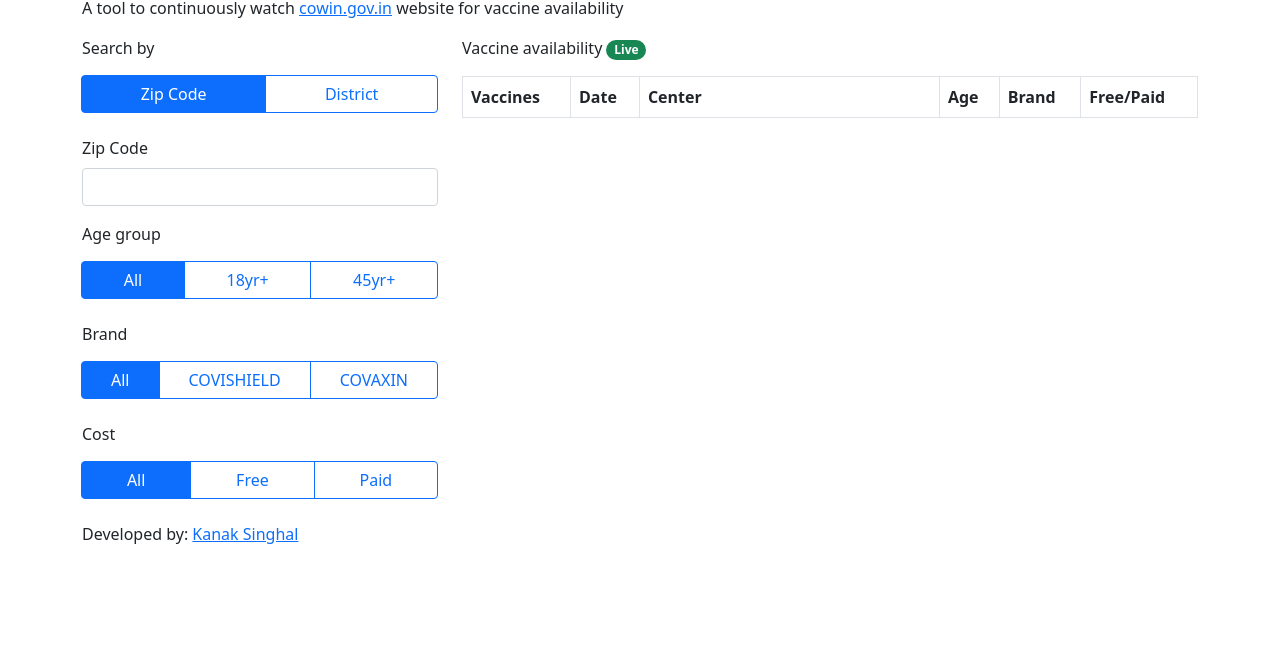
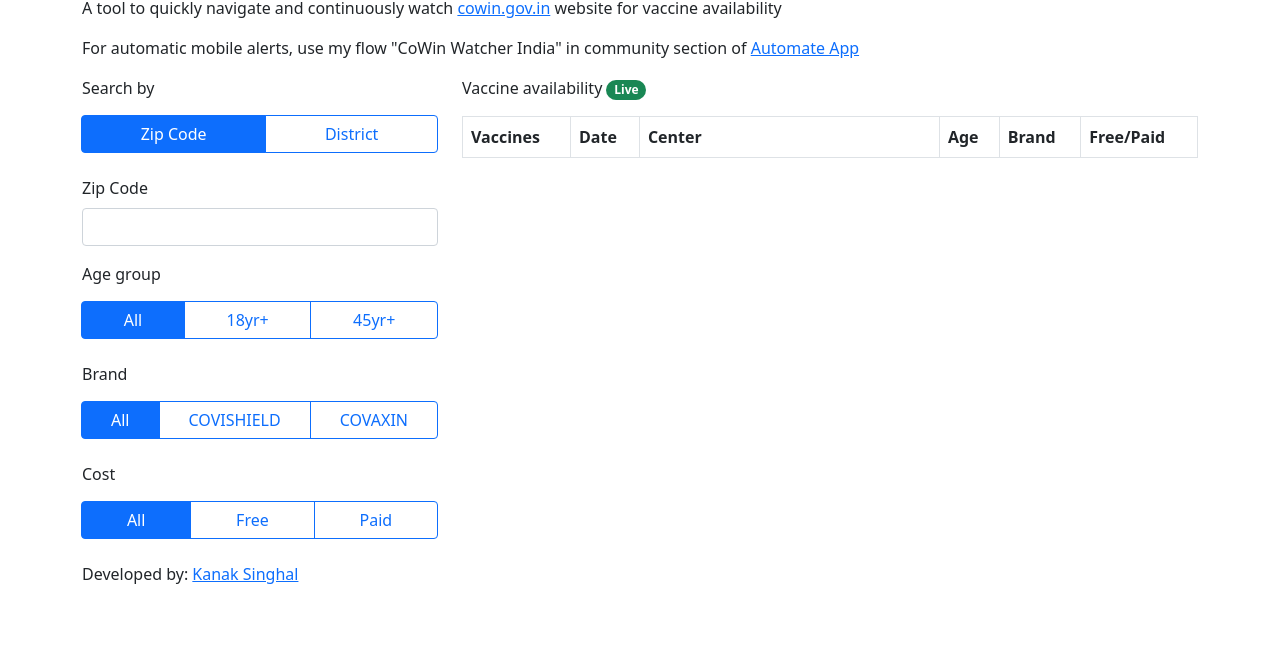
Before and after one commit to kanaksinghal/cowin-watcher, a plain HTML site: page index.html in a window 1280 px wide. Shown: the part 156-806 px from the top of the page. Drawn offline with nearby package versions, Linux system fonts and the light colour scheme; no server answers.

Commit message:
automate app endorsement

```diff
--- a/index.html
+++ b/index.html
@@ -14,8 +14,9 @@
 <body>
     <div class="container mb-5">
         <h1 class="display-1 mt-5">CoWin Watcher</h1>
-        <p>A tool to continuously watch <a href="https://www.cowin.gov.in/home" target="_blank">cowin.gov.in</a> website
+        <p>A tool to quickly navigate and continuously watch <a href="https://www.cowin.gov.in/home" target="_blank">cowin.gov.in</a> website
             for vaccine availability</p>
+        <p>For automatic mobile alerts, use my flow "CoWin Watcher India" in community section of <a href="https://play.google.com/store/apps/details?id=com.llamalab.automate">Automate App</a></p>
 
         <div class="row">
             <div class="col-lg-4">
--- a/main.js
+++ b/main.js
@@ -15,10 +15,10 @@ var bookedSlots = []
 var interval = 5 * 1000
 var intervalRunner
 
-// NOTE: THIS CHANGES ONLY ONCE IN FIVE SECONDS
+// NOTE: THIS VALUE CHANGES ONLY ONCE IN FIVE SECONDS
 // FOR ANYBODY POLLING THE COWIN APIS, I RECOMMEND
-// USING THIS COEFFICIENT LOGIC SO THAT EACH UNIQUE
-// REQUEST FROM EACH CLIENT DOESN'T BOMBARD THE SERVER.
+// USING THIS COEFFICIENT LOGIC SO THAT WE ALL ARE IN SYNC
+// & EACH UNIQUE REQUEST FROM EACH CLIENT DOESN'T BOMBARD THE SERVER.
 function cacheCoefficient() {
 	var d = Date.now() / 1000
 	return d - d % 5
@@ -153,7 +153,7 @@ function findSlots() {
 			bDate = parseDate(b.session.date)
 			return (aDate < bDate) ? -1 : (aDate > bDate ? 1 : 0);
 		})
-		document.getElementById("summary").innerText = `Centers: ${data.centers.length} | Total available vaccines: ${totalSlots}`;
+		document.getElementById("summary").innerText = `Total centers in area: ${data.centers.length} | Total available vaccines: ${totalSlots}`;
 		renderSlots()
 	})
 }
```
